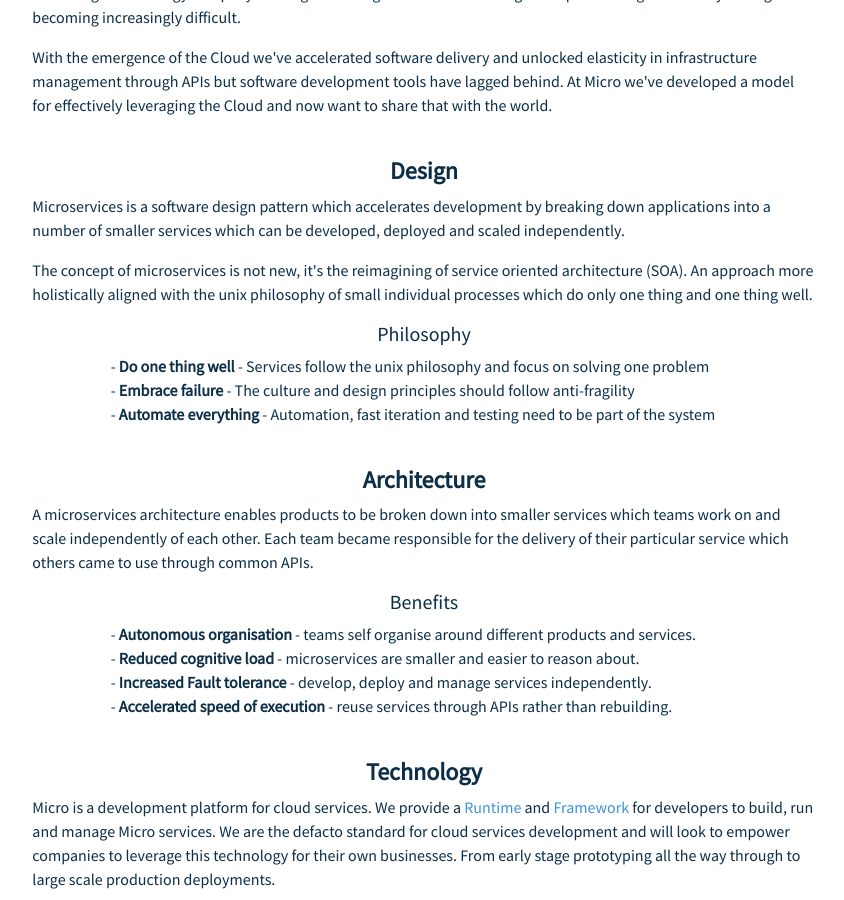
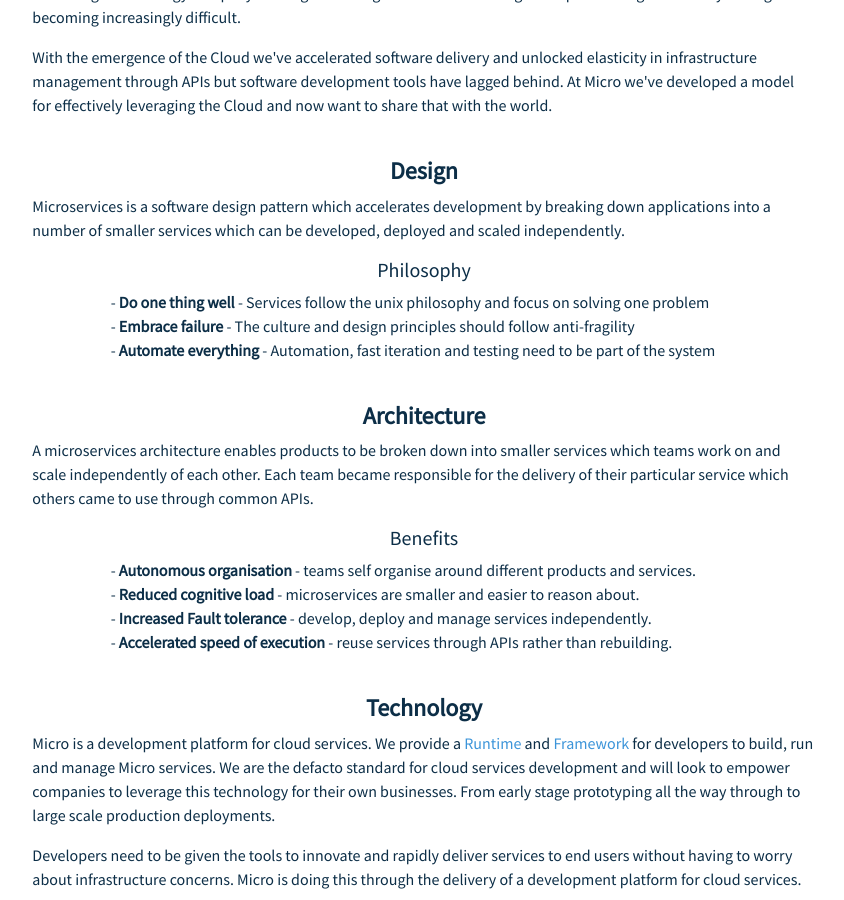
Before and after one commit to micro-community/go-micro-v2-doc, a Jekyll site: the page about/index.html, which Jekyll copies as it is, in a window 1280 px wide and 900 px high, scrolled down 438 px. Shown: the whole window, without its empty margins (216-1060 px from the left). Built offline with Jekyll 4.4.1, drawn with Linux system fonts in a browser that asks for light colours; nearby versions of some CDN libraries.

Commit message:
update about

```diff
--- a/about/index.html
+++ b/about/index.html
@@ -82,10 +82,6 @@
 			breaking down applications into a number of smaller services which can be developed,
 			deployed and scaled independently.</p>
 
-			<p>The concept of microservices is not new, it's the reimagining of service oriented architecture (SOA).
-			An approach more holistically aligned with the unix philosophy of small individual processes
-			which do only one thing and one thing well.</p>
-
 			<h5><center>Philosophy</center></h5>
 			<ul style="list-style: none; padding: 0 10% 0 10%;">
 			<li>- <b>Do one thing well</b> - Services follow the unix philosophy and focus on solving one problem</li>
```
